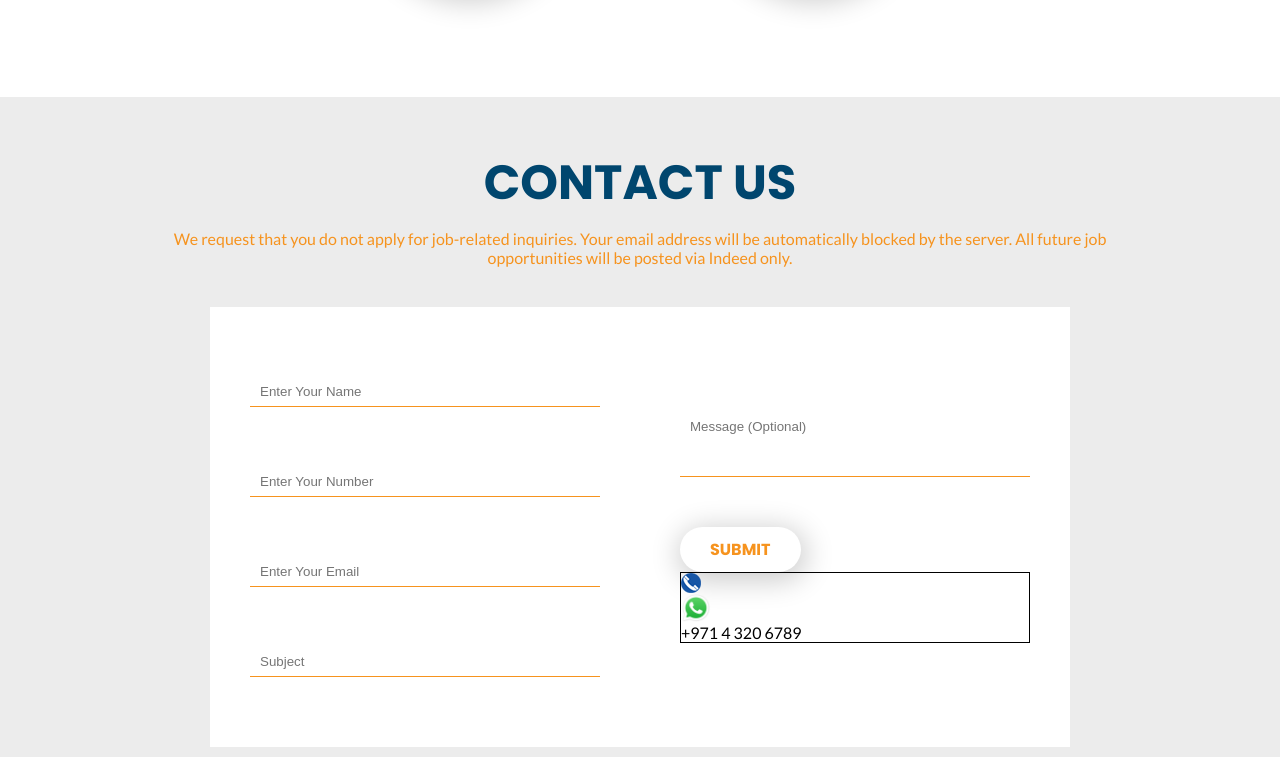
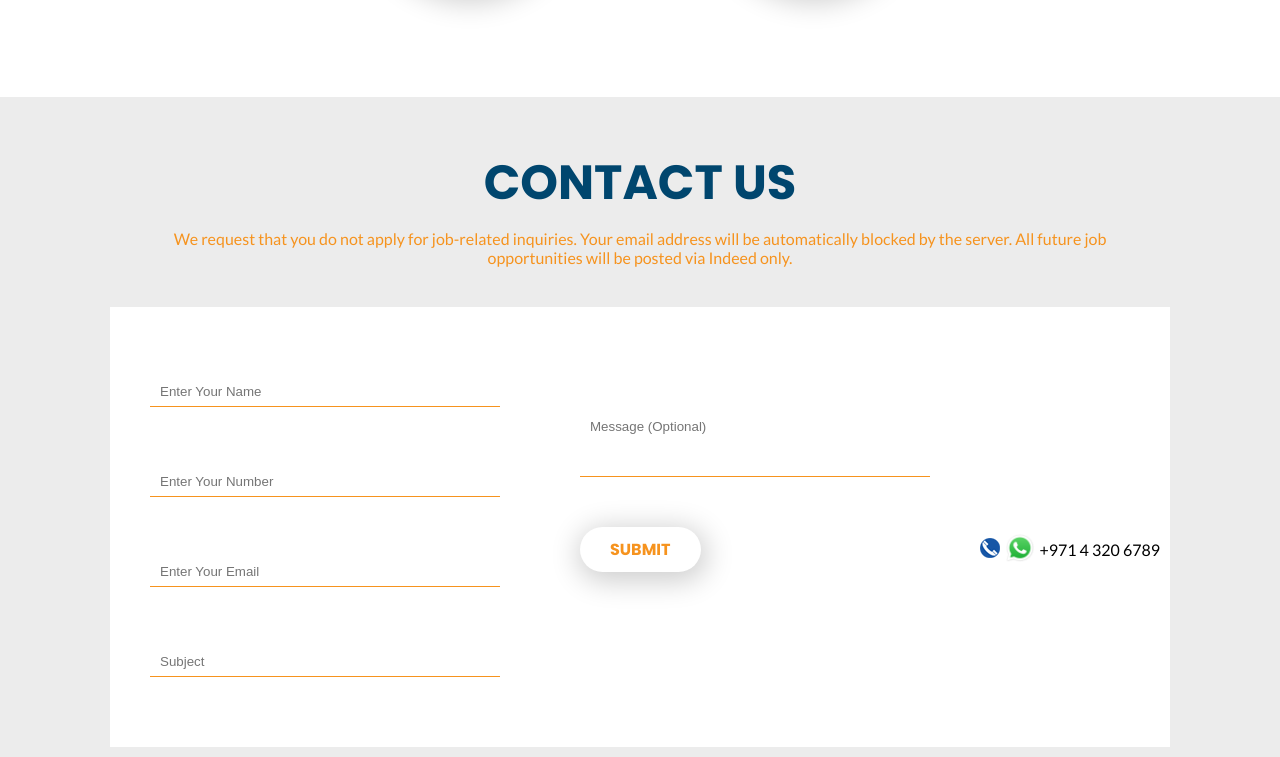
Before and after one commit to DeepHansda/shokpix, a plain HTML site: page index.html in a window 1280 px wide. Shown: the part 4509-5266 px from the top of the page. Drawn offline with Linux system fonts and the light colour scheme.

Commit message:
some changes

```diff
--- a/css/style.css
+++ b/css/style.css
@@ -359,16 +359,23 @@ body {
 }
 
 .button {
+  width: 100%;
   display: flex;
+  align-items: center;
+  justify-content: center;
   flex-direction:row;
   margin-top: 20px;
+
 }
 
 .calls {
-  width: 100%;
+  width: 200px;
   display: flex;
-  border: 1px solid #000;
-
+  align-items: center;
+  justify-content: space-between;
+  flex-direction:row;
+  margin-top: 45px;
+  padding: 10px;
 }
 
 .calls #whatsapp img {
```
Also changed, not shown: index.html (+5 -2 lines).
